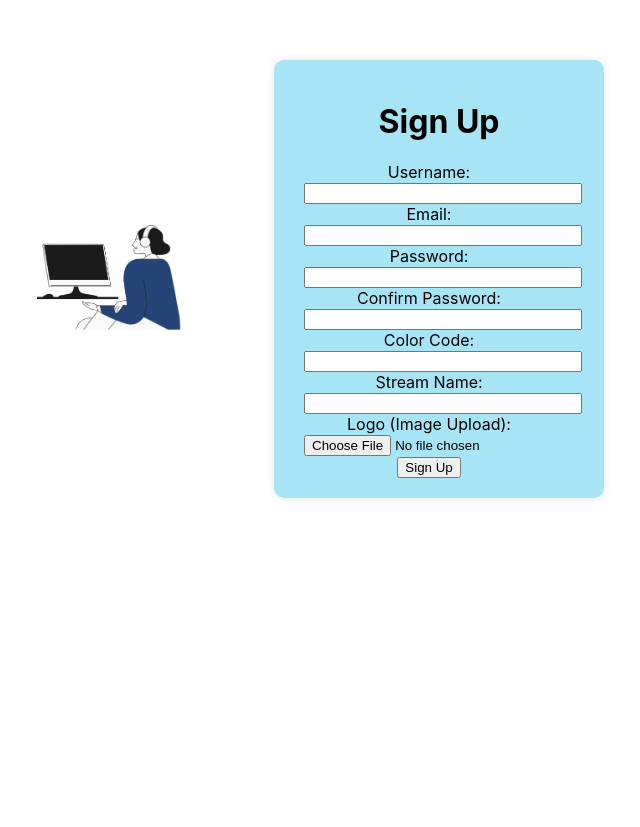
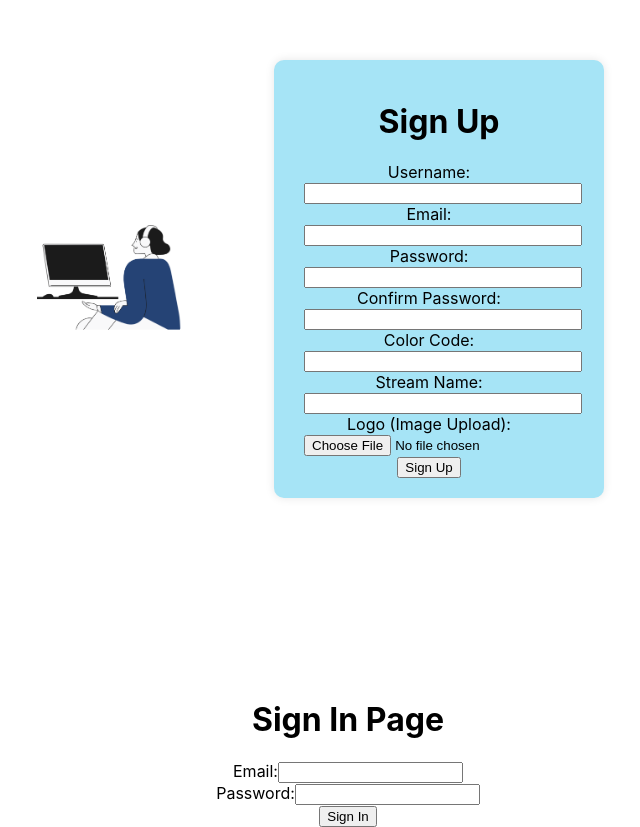
Before and after one commit to shashankkannan/BeAware-G13, a React (Create React App) app in the folder beaware/: page / in a window 1280 px wide. Shown: the part 121-948 px from the top of the page, without its empty margins (292-932 px from the left). Before the commit the page ends 800 px from the top, so only its background shows below. Built offline with nearby package versions, Linux system fonts and the light colour scheme.

Commit message:
Auth Update3

```diff
--- a/beaware/src/App.js
+++ b/beaware/src/App.js
@@ -7,6 +7,7 @@ function App() {
   return (
     <div className="App">
       <SignUp />
+      <SignIn />
     </div>
   );
 }
--- a/beaware/src/components/SignIn.js
+++ b/beaware/src/components/SignIn.js
@@ -1,4 +1,5 @@
 import React, { useState } from 'react';
+import { getAuth, signInWithEmailAndPassword } from 'firebase/auth';
 
 const SignIn = () => {
   const [formData, setFormData] = useState({
@@ -11,10 +12,18 @@ const SignIn = () => {
     setFormData({ ...formData, [name]: value });
   };
 
-  const handleSubmit = (e) => {
+  const handleSubmit = async (e) => {
     e.preventDefault();
-    // Add your sign-in logic here
-    console.log('Sign In Form submitted:', formData);
+    const auth = getAuth();
+
+    try {
+      await signInWithEmailAndPassword(auth, formData.email, formData.password);
+      console.log('User signed in successfully');
+      console.log('Sign In Form submitted:', formData);
+      // window.location.href = "/home"; // Change to the path where Home.js is rendered
+    } catch (error) {
+      console.error('Sign-in error:', error.message);
+    }
   };
 
   return (
```
